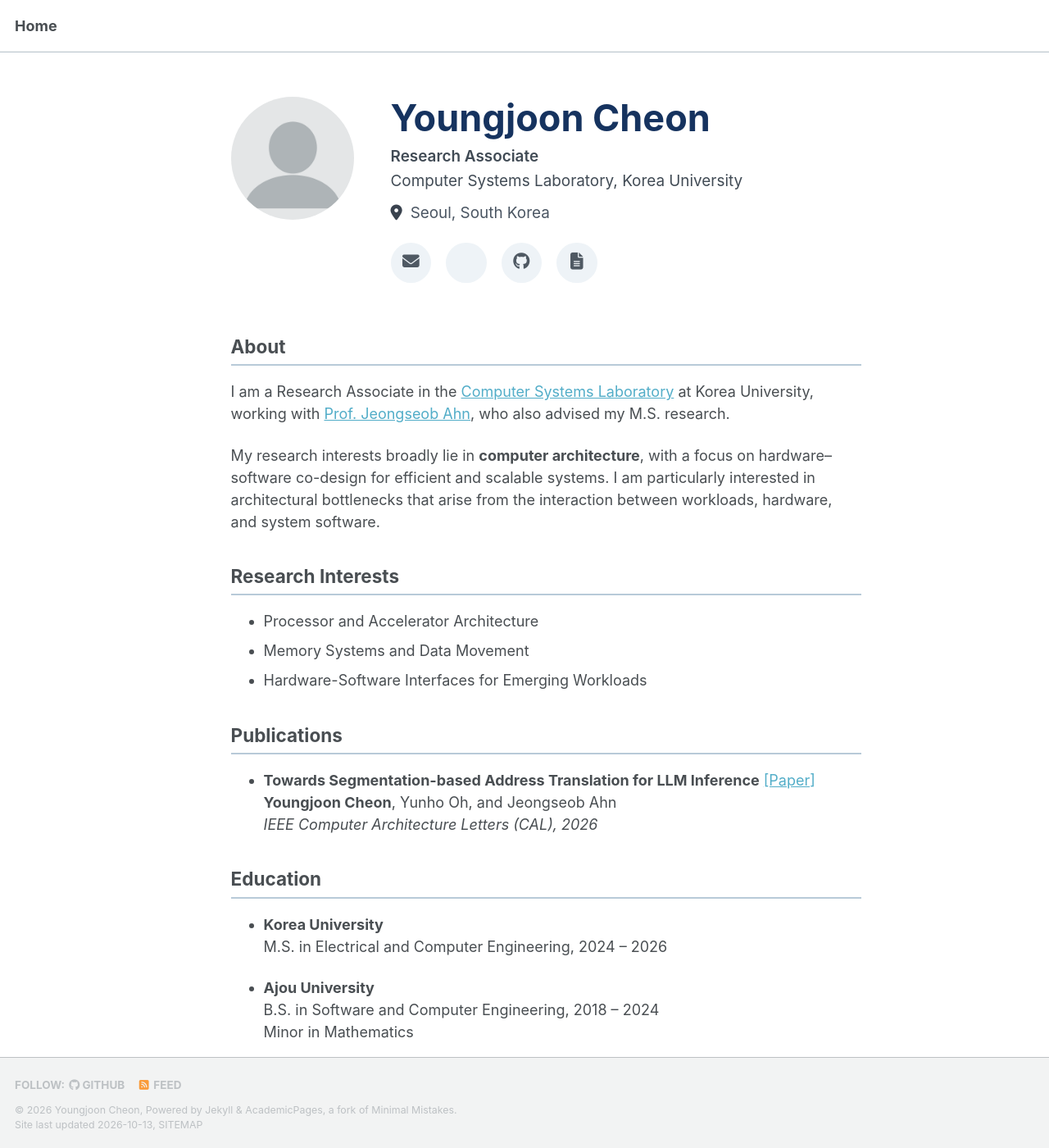
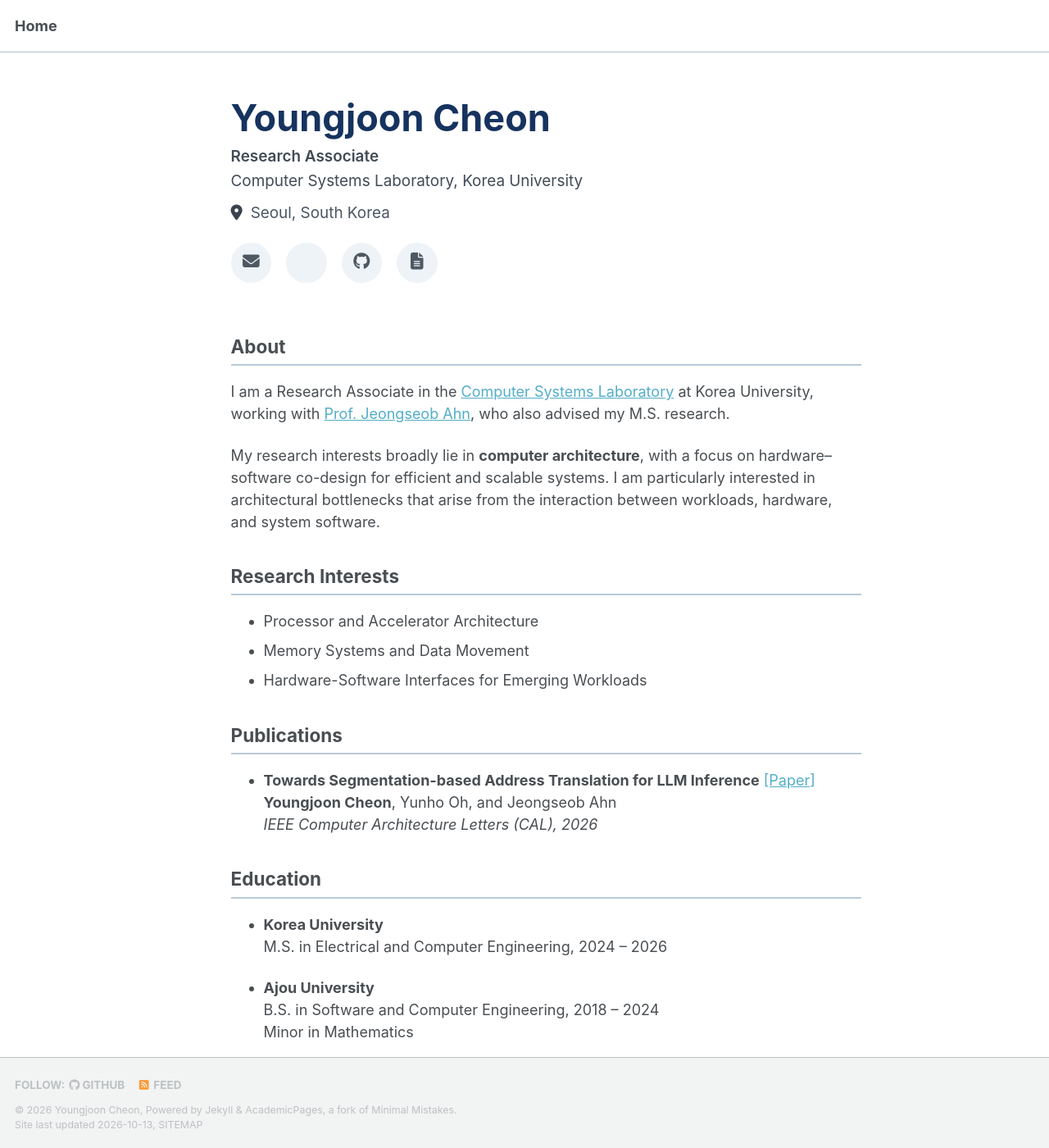
Before and after one commit to cheonyj7/cheonyj7.github.io, a Jekyll site: the page built from _pages/about.md, in a window 1280 px wide and 1400 px high. Shown: the whole window at 82% size. Built offline with Jekyll 4.4.1, drawn with Linux system fonts in a browser that asks for light colours; a style sheet for code colours, icons or effects is not loaded.

Commit message:
Remove avatar

```diff
--- a/_includes/home-hero.html
+++ b/_includes/home-hero.html
@@ -2,7 +2,7 @@
 
 <section class="home-hero">
 
-  <div class="home-hero__avatar">
+  <!-- <div class="home-hero__avatar">
     {% if site.author.avatar contains "://" %}
       <img src="{{ site.author.avatar }}"
            alt="{{ site.author.name }}">
@@ -10,7 +10,7 @@
       <img src="{{ site.author.avatar | prepend: '/images/' | prepend: base_path }}"
            alt="{{ site.author.name }}">
     {% endif %}
-  </div>
+  </div> -->
 
   <div class="home-hero__content">
 
--- a/assets/css/main.scss
+++ b/assets/css/main.scss
@@ -227,20 +227,20 @@
   border-bottom-color: #4f7fa3;
 }
 
-.home-hero__avatar {
-  flex: 0 0 150px;
-  width: 150px;
-}
+// .home-hero__avatar {
+//   flex: 0 0 150px;
+//   width: 150px;
+// }
 
-.home-hero__avatar img {
-  display: block;
-  width: 150px !important;
-  height: 150px !important;
-  max-width: 150px !important;
+// .home-hero__avatar img {
+//   display: block;
+//   width: 150px !important;
+//   height: 150px !important;
+//   max-width: 150px !important;
 
-  object-fit: cover;
-  border-radius: 50%;
-}
+//   object-fit: cover;
+//   border-radius: 50%;
+// }
 
 @media (max-width: 768px) {
   .home-hero {
@@ -248,16 +248,16 @@
     gap: 1.5rem;
   }
 
-  .home-hero__avatar {
-    flex: 0 0 120px;
-    width: 120px;
-  }
+  // .home-hero__avatar {
+  //   flex: 0 0 120px;
+  //   width: 120px;
+  // }
 
-  .home-hero__avatar img {
-    width: 120px !important;
-    height: 120px !important;
-    max-width: 120px !important;
-  }
+  // .home-hero__avatar img {
+  //   width: 120px !important;
+  //   height: 120px !important;
+  //   max-width: 120px !important;
+  // }
 
   .home-hero__name {
     font-size: 2rem;
```
